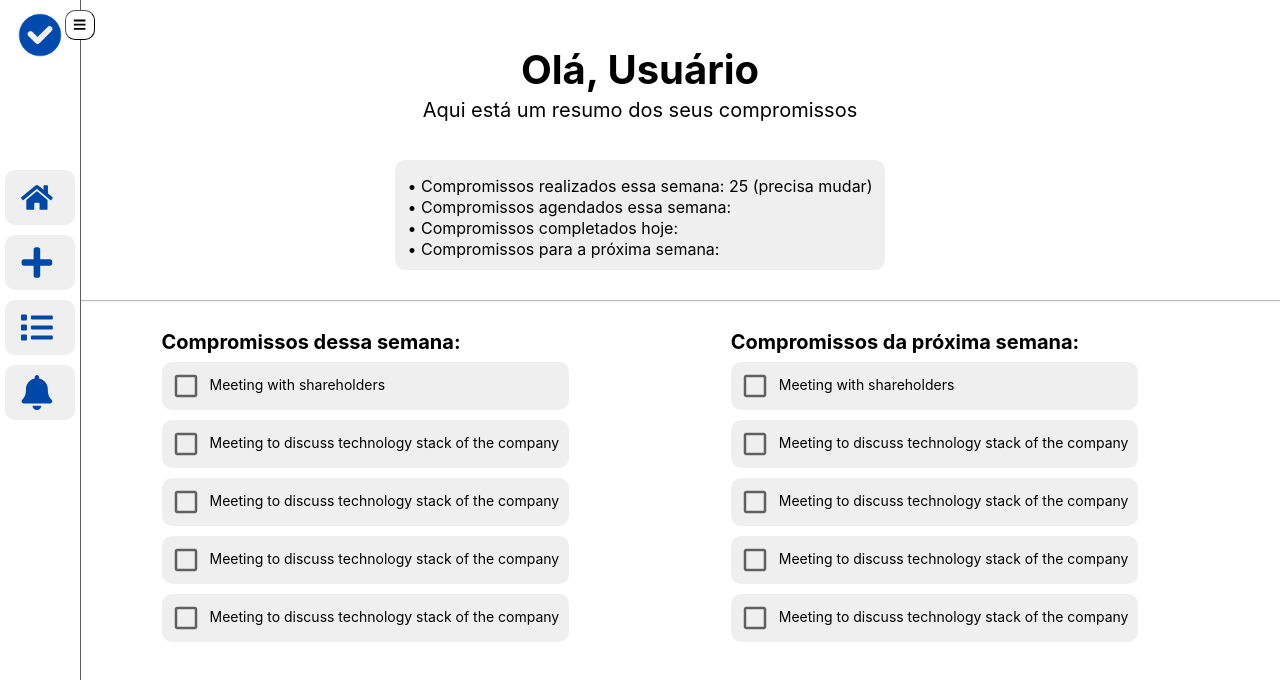
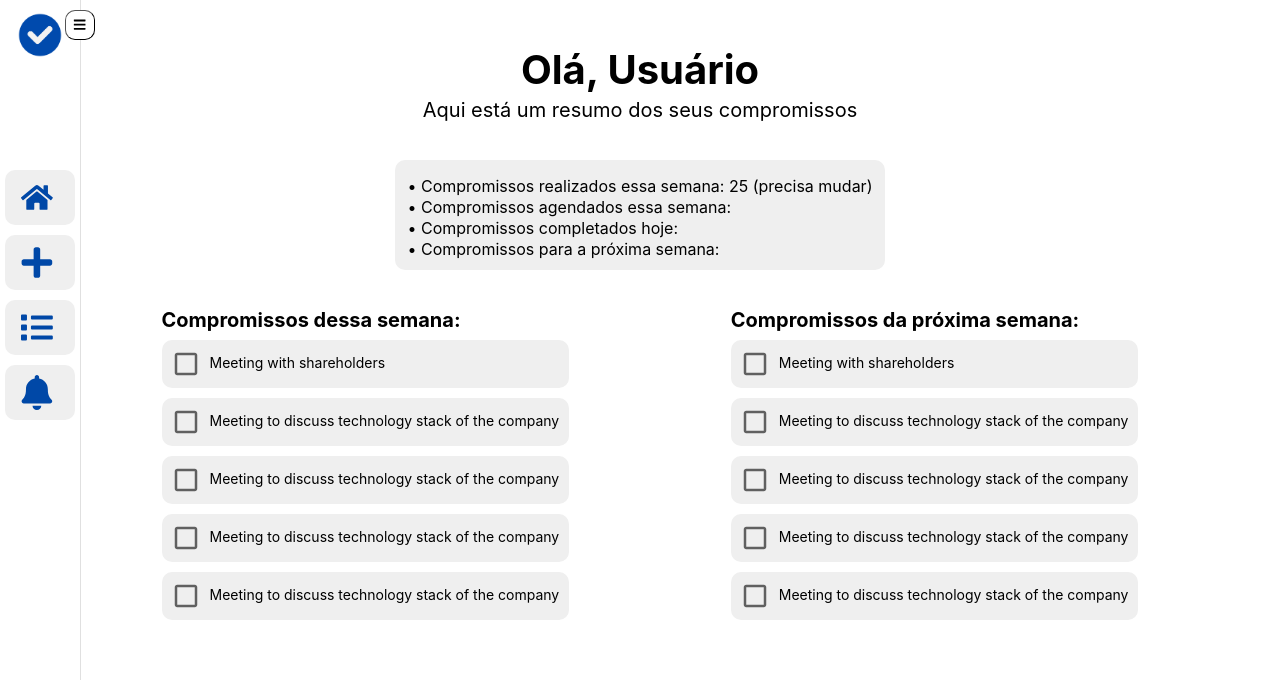
Before and after one commit to juliocjuri/agendaUp, a React (Vite) app in the folder frontend/: page /home in a window 1280 px wide. Shown: the top 680 px of the page. Built offline with nearby package versions, Linux system fonts and the light colour scheme.

Commit message:
fix(frontend): fixing animation bugs

```diff
--- a/frontend/src/components/Sidebar/Sidebar.css
+++ b/frontend/src/components/Sidebar/Sidebar.css
@@ -1,18 +1,19 @@
 *{
-     transition: all 0.5s;
 }
 
 .sidebar-wrapper{
      width: 200px;
      position: fixed;
-     border-right: solid 0.5px rgb(91, 91, 91);
+     border-right: solid 0.5px rgb(224, 224, 224);
      background-color: white;
      height: 100%;
-     z-index: 1000
+     z-index: 1000;
+     transition: all 0.5s;
 }
 
 .sidebar-wrapper-collapsed{
      width: 80px;
+     transition: all 0.5s;
 }
 
 .collapse-btn{
@@ -25,10 +26,12 @@
      top: 10px;
      cursor: pointer;
      background-color: white;
+     transition: all 0.5s;
 }
 
 .collapse-btn:hover{
      background-color: #d5e7fe;
+     transition: all 0.5s;
 }
 
 
@@ -48,12 +51,14 @@
      margin: 0 auto;
      position: relative;
      top: 10px;
+     transition: all 0.5s;
 }
 
 .logo-check-sign[rotate='true']{
      animation: rotate .5s linear forwards;
      width: 70px;
      height: 70px;
+     transition: all 0.5s;
 }
 
 .sidebar-item-wrapper{
@@ -66,10 +71,12 @@
      margin-left: 5px;
      margin-right: 5px;
      cursor: pointer;
+     transition: all 0.5s;
 }
 
 .sidebar-item-wrapper:hover{
      background-color: rgb(220, 220, 220);
+     transition: all 0.5s;
 }
 
 .sidebar-item-icon{
--- a/frontend/src/pages/Private/Home/index.jsx
+++ b/frontend/src/pages/Private/Home/index.jsx
@@ -40,7 +40,6 @@ class Home extends Component {
                               </div>
 
 
-                              <hr className='divider-vertical' />
                               <div className='week-schedules'>
 
                                    <div className='week-schedule-list'>
--- a/frontend/src/pages/Private/Home/style.css
+++ b/frontend/src/pages/Private/Home/style.css
@@ -48,18 +48,13 @@
      content: 	'• ';
 }
 
-.divider-vertical{
-     border-top: 1px solid #bbb;
-     width: 100%;
-     margin-top: 30px;
-     margin-bottom: 30px;
-   }
 
 .week-schedules{
      display: flex;
      flex-direction: row;
      justify-content: space-evenly;
      margin-bottom: 50px;
+     margin-top: 40px;
 }
 
 
@@ -77,9 +72,11 @@
      margin-top: 10px;
      font-size: .7rem;
      padding-right: 10px;
+     transition: all 0.5s;
 }
 
 .week-schedule-item:hover{
      background-color: rgb(220, 220, 220);
      cursor: pointer;
+     transition: all 0.5s;
 }
```
